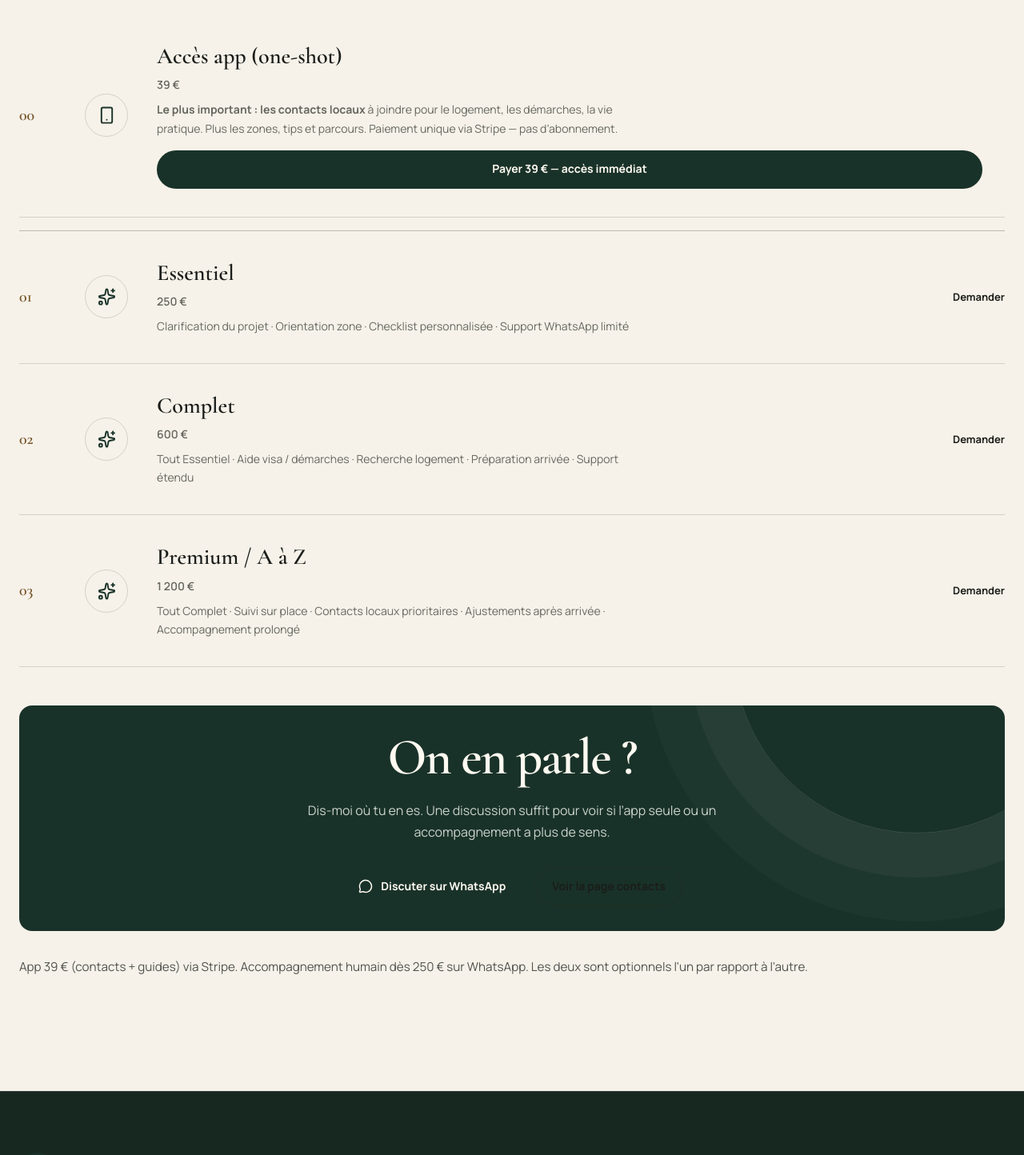
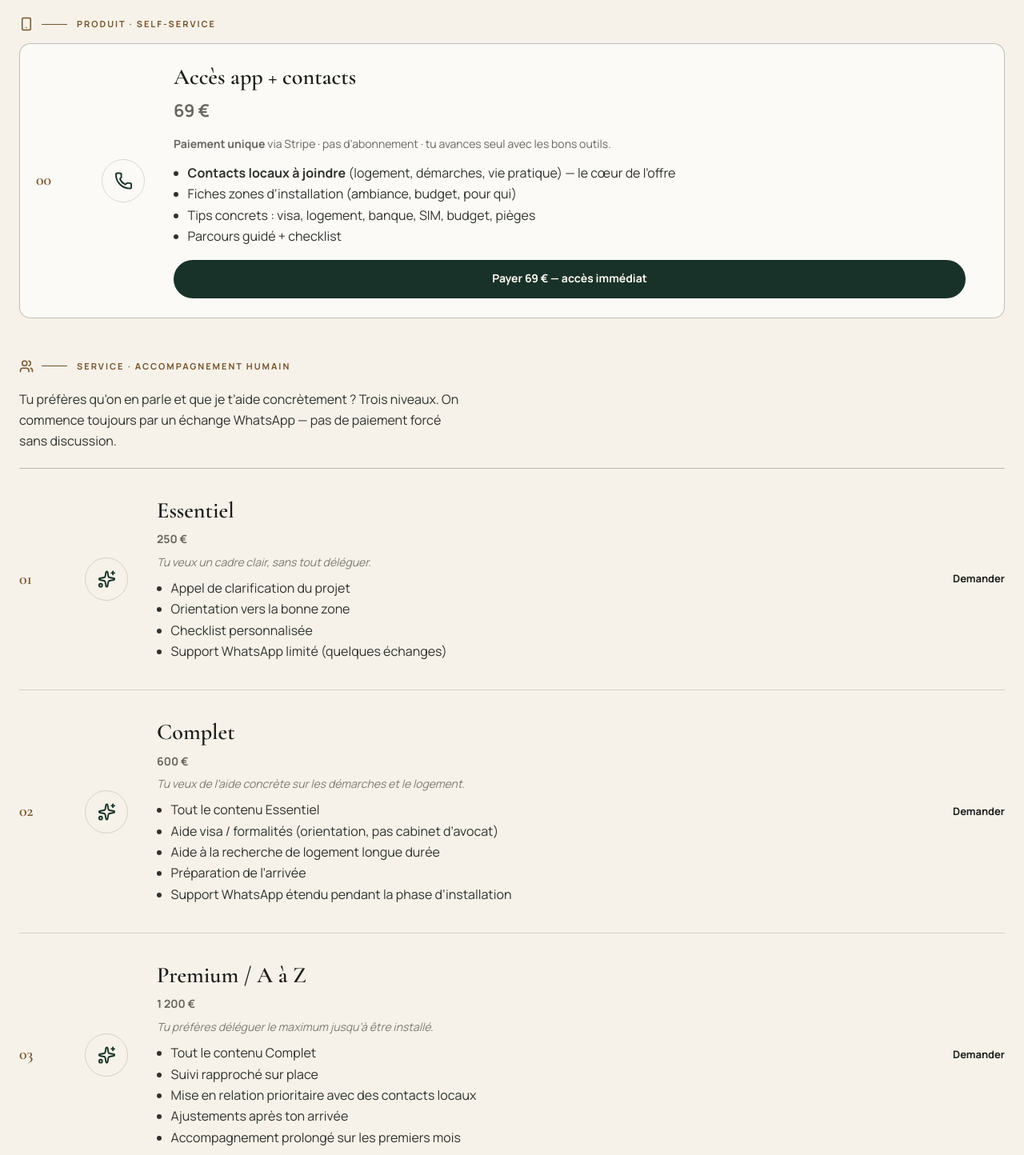
Before and after one commit to Dorianpmy/MyLombok, a Next.js app: page /accompagnement in a window 1280 px wide. Shown: the part 620-2064 px from the top of the page at 80% size. Built offline with nearby package versions, Linux system fonts and the light colour scheme.

Commit message:
pricing: app access 69€ + clearer service distinction

```diff
--- a/app/accompagnement/page.tsx
+++ b/app/accompagnement/page.tsx
@@ -1,11 +1,11 @@
 import type { Metadata } from "next";
 import Link from "next/link";
-import { MessageCircle, Sparkles, Smartphone } from "lucide-react";
+import { MessageCircle, Phone, Sparkles, Smartphone, Users } from "lucide-react";
 import { CheckoutButton } from "../components/checkout-button";
 
 export const metadata: Metadata = {
-  title: "Accompagnement & tarifs",
-  description: "App 39 € avec contacts locaux. Accompagnement humain à partir de 250 € pour s’installer à Lombok.",
+  title: "Tarifs — App & accompagnement",
+  description: "App 69 € avec contacts locaux. Accompagnement humain à partir de 250 € pour s’installer à Lombok.",
 };
 
 function waLink(message: string) {
@@ -17,7 +17,13 @@ const formulas = [
     number: "01",
     name: "Essentiel",
     price: "250 €",
-    items: ["Clarification du projet", "Orientation zone", "Checklist personnalisée", "Support WhatsApp limité"],
+    tagline: "Tu veux un cadre clair, sans tout déléguer.",
+    items: [
+      "Appel de clarification du projet",
+      "Orientation vers la bonne zone",
+      "Checklist personnalisée",
+      "Support WhatsApp limité (quelques échanges)",
+    ],
     message:
       "Salut ! Je suis intéressé par la formule Essentiel (250 €) pour m’installer à Lombok. Tu peux me dire comment on démarre ?",
   },
@@ -25,7 +31,14 @@ const formulas = [
     number: "02",
     name: "Complet",
     price: "600 €",
-    items: ["Tout Essentiel", "Aide visa / démarches", "Recherche logement", "Préparation arrivée", "Support étendu"],
+    tagline: "Tu veux de l’aide concrète sur les démarches et le logement.",
+    items: [
+      "Tout le contenu Essentiel",
+      "Aide visa / formalités (orientation, pas cabinet d’avocat)",
+      "Aide à la recherche de logement longue durée",
+      "Préparation de l’arrivée",
+      "Support WhatsApp étendu pendant la phase d’installation",
+    ],
     message:
       "Salut ! Je regarde la formule Complet (600 €) — aide visa, logement et préparation arrivée. Tu as un créneau pour en parler ?",
   },
@@ -33,7 +46,14 @@ const formulas = [
     number: "03",
     name: "Premium / A à Z",
     price: "1 200 €",
-    items: ["Tout Complet", "Suivi sur place", "Contacts locaux prioritaires", "Ajustements après arrivée", "Accompagnement prolongé"],
+    tagline: "Tu préfères déléguer le maximum jusqu’à être installé.",
+    items: [
+      "Tout le contenu Complet",
+      "Suivi rapproché sur place",
+      "Mise en relation prioritaire avec des contacts locaux",
+      "Ajustements après ton arrivée",
+      "Accompagnement prolongé sur les premiers mois",
+    ],
     message:
       "Salut ! Je voudrais l’accompagnement Premium / A à Z (1 200 €) pour m’installer à Lombok sans stress. On peut en discuter ?",
   },
@@ -46,47 +66,85 @@ export default function AccompagnementPage() {
         <div className="site-container">
           <div className="section-heading">
             <div>
-              <span className="eyebrow">Tarifs clairs</span>
-              <h1>App & accompagnement</h1>
+              <span className="eyebrow">Deux façons d’avancer</span>
+              <h1>App seule, ou accompagné.</h1>
             </div>
-            <p>L’app te donne surtout des contacts à joindre. L’accompagnement humain, c’est si tu préfères déléguer une partie du travail.</p>
+            <p>
+              L’app te donne des outils et surtout des <strong>contacts à joindre</strong>.
+              L’accompagnement humain, c’est du temps avec moi pour avancer plus vite — ou tout déléguer.
+            </p>
           </div>
 
-          <article className="service-editorial" style={{ marginTop: "2rem" }}>
+          {/* —— PRODUIT : APP —— */}
+          <div style={{ marginTop: "2.5rem" }}>
+            <div style={{ display: "flex", alignItems: "center", gap: 10, marginBottom: "0.75rem" }}>
+              <Smartphone aria-hidden="true" style={{ width: 18, color: "var(--bronze-text)" }} />
+              <span className="eyebrow" style={{ margin: 0 }}>Produit · self-service</span>
+            </div>
+            <article
+              className="service-editorial"
+              style={{
+                border: "1px solid var(--line-strong)",
+                borderRadius: "var(--radius-medium)",
+                padding: "1.5rem 1.25rem",
+                background: "var(--surface)",
+              }}
+            >
               <span className="service-editorial__number">00</span>
-            <span className="service-editorial__icon"><Smartphone aria-hidden="true" /></span>
+              <span className="service-editorial__icon"><Phone aria-hidden="true" /></span>
               <div>
-              <h3>Accès app (one-shot)</h3>
-              <p style={{ fontWeight: 600, marginBottom: "0.5rem" }}>39 €</p>
-              <p>
-                <strong>Le plus important : les contacts locaux</strong> à joindre pour le logement, les démarches, la vie pratique.
-                Plus les zones, tips et parcours. Paiement unique via Stripe — pas d’abonnement.
+                <h3>Accès app + contacts</h3>
+                <p style={{ fontWeight: 700, fontSize: "1.35rem", margin: "0.35rem 0 0.75rem" }}>69 €</p>
+                <p style={{ marginBottom: "0.75rem" }}>
+                  <strong>Paiement unique</strong> via Stripe · pas d’abonnement · tu avances seul avec les bons outils.
                 </p>
-              <div style={{ marginTop: "1rem" }}>
-                <CheckoutButton label="Payer 39 € — accès immédiat" />
-              </div>
+                <ul style={{ margin: "0 0 1rem", paddingLeft: "1.1rem", opacity: 0.9 }}>
+                  <li><strong>Contacts locaux à joindre</strong> (logement, démarches, vie pratique) — le cœur de l’offre</li>
+                  <li>Fiches zones d’installation (ambiance, budget, pour qui)</li>
+                  <li>Tips concrets : visa, logement, banque, SIM, budget, pièges</li>
+                  <li>Parcours guidé + checklist</li>
+                </ul>
+                <CheckoutButton label="Payer 69 € — accès immédiat" />
               </div>
               <span aria-hidden="true" />
             </article>
+          </div>
 
-          <div className="service-editorial-list" style={{ marginTop: "1rem" }}>
+          {/* —— SERVICE : HUMAIN —— */}
+          <div style={{ marginTop: "3rem" }}>
+            <div style={{ display: "flex", alignItems: "center", gap: 10, marginBottom: "0.5rem" }}>
+              <Users aria-hidden="true" style={{ width: 18, color: "var(--bronze-text)" }} />
+              <span className="eyebrow" style={{ margin: 0 }}>Service · accompagnement humain</span>
+            </div>
+            <p style={{ marginBottom: "1.25rem", maxWidth: 560, opacity: 0.9 }}>
+              Tu préfères qu’on en parle et que je t’aide concrètement ? Trois niveaux.
+              On commence toujours par un échange WhatsApp — pas de paiement forcé sans discussion.
+            </p>
+
+            <div className="service-editorial-list">
               {formulas.map((f) => (
                 <article className="service-editorial" key={f.name}>
                   <span className="service-editorial__number">{f.number}</span>
                   <span className="service-editorial__icon"><Sparkles aria-hidden="true" /></span>
                   <div>
                     <h3>{f.name}</h3>
-                  <p style={{ fontWeight: 600, marginBottom: "0.5rem" }}>{f.price}</p>
-                  <p>{f.items.join(" · ")}</p>
+                    <p style={{ fontWeight: 700, margin: "0.25rem 0 0.35rem" }}>{f.price}</p>
+                    <p style={{ fontStyle: "italic", opacity: 0.85, marginBottom: "0.5rem" }}>{f.tagline}</p>
+                    <ul style={{ margin: 0, paddingLeft: "1.1rem", opacity: 0.9 }}>
+                      {f.items.map((item) => (
+                        <li key={item}>{item}</li>
+                      ))}
+                    </ul>
                   </div>
                   <a href={waLink(f.message)} target="_blank" rel="noopener noreferrer">Demander</a>
                 </article>
               ))}
             </div>
+          </div>
 
           <div className="final-cta" style={{ marginTop: "3rem", padding: "2rem", borderRadius: "1rem" }}>
-            <h2>On en parle ?</h2>
-            <p>Dis-moi où tu en es. Une discussion suffit pour voir si l’app seule ou un accompagnement a plus de sens.</p>
+            <h2>Pas sûr de ce qu’il te faut ?</h2>
+            <p>Dis-moi où tu en es. On regarde ensemble si l’app seule suffit ou si un accompagnement a plus de sens.</p>
             <div style={{ display: "flex", gap: "1rem", flexWrap: "wrap", marginTop: "1.25rem" }}>
               <a
                 className="button button--primary"
@@ -96,12 +154,13 @@ export default function AccompagnementPage() {
               >
                 <MessageCircle aria-hidden="true" /> Discuter sur WhatsApp
               </a>
-              <Link className="button button--outline" href="/contacts">Voir la page contacts</Link>
+              <Link className="button button--outline" href="/contacts">Aperçu contacts</Link>
             </div>
           </div>
 
           <p style={{ marginTop: "2rem", opacity: 0.75, fontSize: "0.95rem" }}>
-            App 39 € (contacts + guides) via Stripe. Accompagnement humain dès 250 € sur WhatsApp. Les deux sont optionnels l’un par rapport à l’autre.
+            <strong>App 69 €</strong> = outils + contacts (self-service).
+            <strong> 250 € et plus</strong> = mon temps avec toi. Les deux peuvent se cumuler, aucun n’est obligatoire.
           </p>
         </div>
       </section>
--- a/app/components/checkout-button.tsx
+++ b/app/components/checkout-button.tsx
@@ -9,7 +9,7 @@ type Props = {
   className?: string;
 };
 
-export function CheckoutButton({ product = "app_access", label = "Payer 39 €", className }: Props) {
+export function CheckoutButton({ product = "app_access", label = "Payer 69 €", className }: Props) {
   const [loading, setLoading] = useState(false);
   const [error, setError] = useState("");
 
--- a/app/lib/stripe.ts
+++ b/app/lib/stripe.ts
@@ -3,9 +3,9 @@ import Stripe from "stripe";
 export const STRIPE_PRODUCTS = {
   app_access: {
     id: "app_access",
-    name: "MyLombok — Accès app",
-    description: "Accès one-shot : contacts locaux, zones, tips et parcours d’installation à Lombok.",
-    amountCents: 3900,
+    name: "MyLombok — Accès app + contacts",
+    description: "Accès one-shot : contacts locaux à joindre, zones d’installation, tips et parcours à Lombok.",
+    amountCents: 6900,
     currency: "eur" as const,
   },
 } as const;
```
Also changed, not shown: app/paiement/succes/page.tsx (+5 -8 lines). Lines whose indentation alone changed are shown as unchanged.
